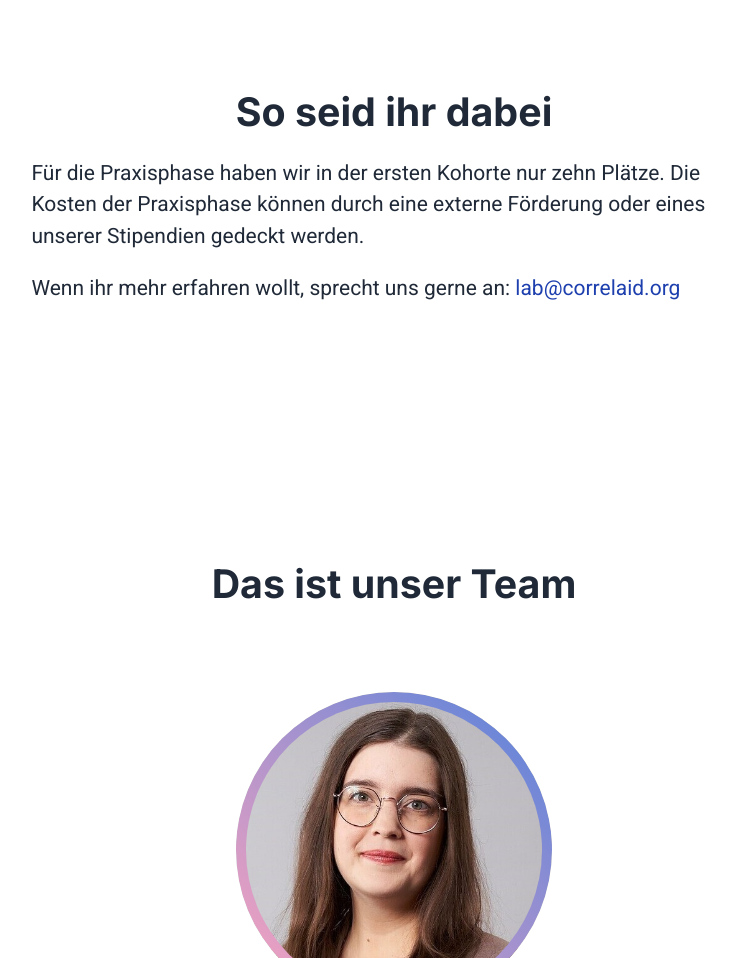
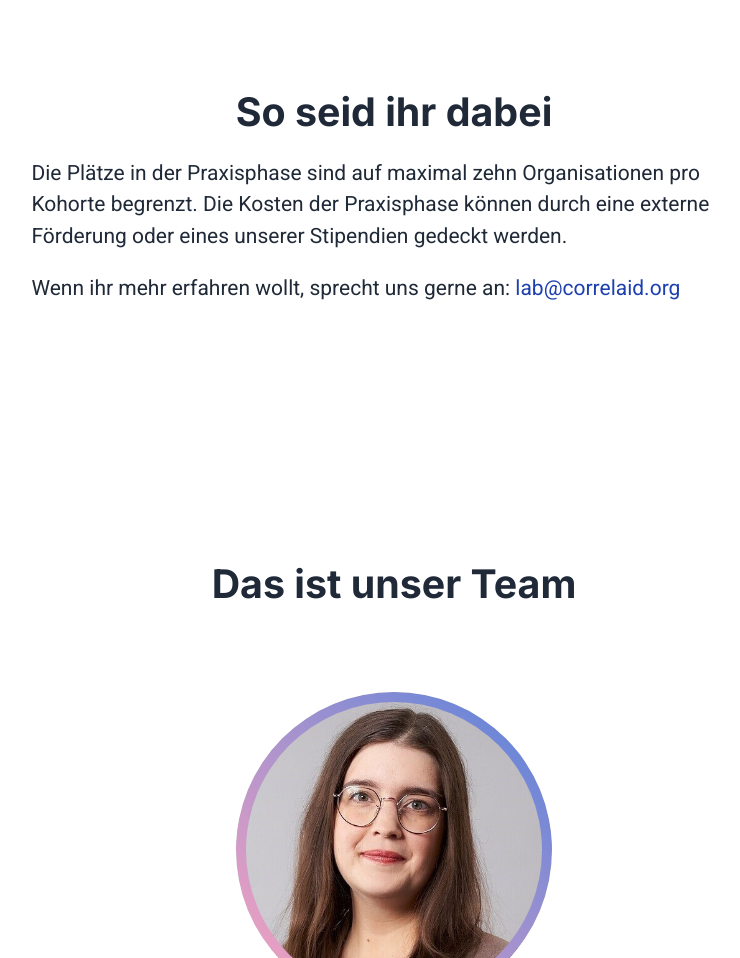
Before and after one commit to CorrelAid/correllab, an Astro site: page /praxisphase in a window 1280 px wide. Shown: the part 4240-5198 px from the top of the page, without its empty margins (246-986 px from the left). Built offline with nearby package versions, Linux system fonts and the light colour scheme; Astro itself is replaced by a stand-in of ours.

Commit message:
Update description of Praxisphase participation

```diff
--- a/src/pages/praxisphase.astro
+++ b/src/pages/praxisphase.astro
@@ -39,7 +39,7 @@ import stages from '@data/praxisphase.json';
   <section class="prose">
     <h3 class="text-center">So seid ihr dabei</h3>
     <p>
-      Für die Praxisphase haben wir in der ersten Kohorte nur zehn Plätze. Die Kosten der
+      Die Plätze in der Praxisphase sind auf maximal zehn Organisationen pro Kohorte begrenzt. Die Kosten der
       Praxisphase können durch eine externe Förderung oder eines unserer Stipendien gedeckt werden.
     </p>
     <p>
```
